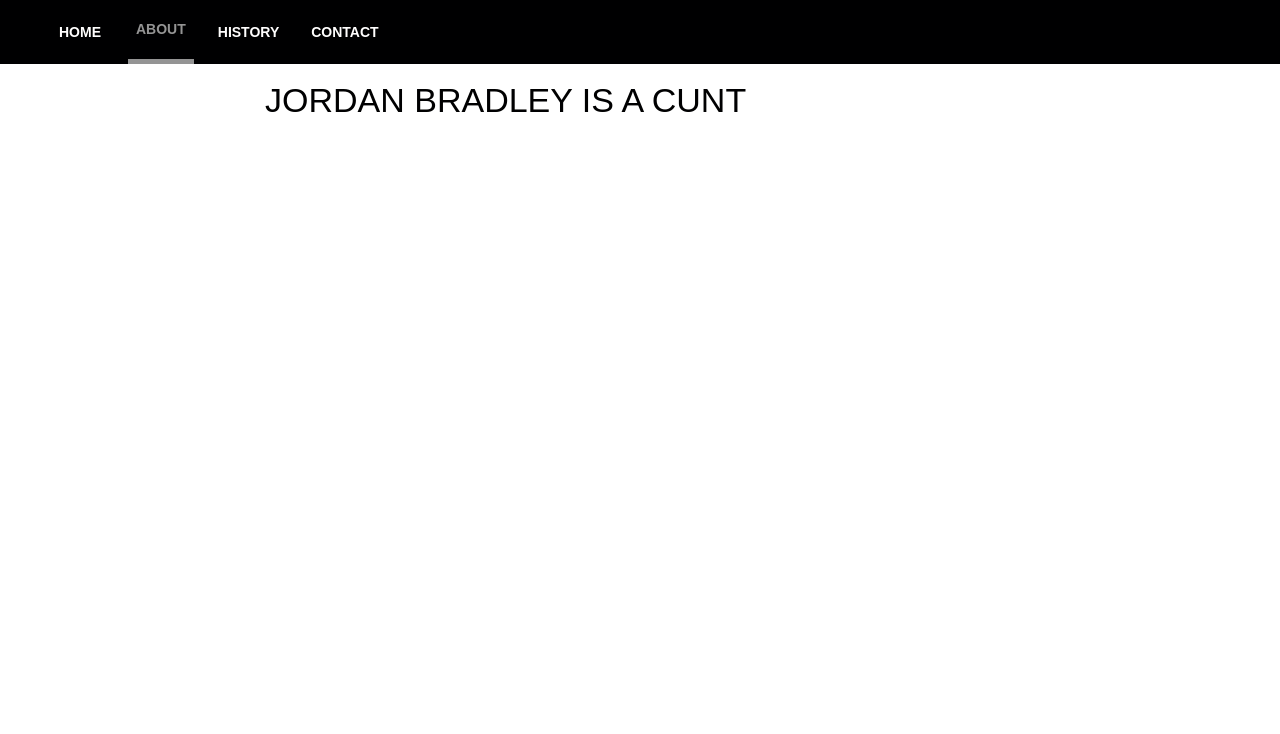
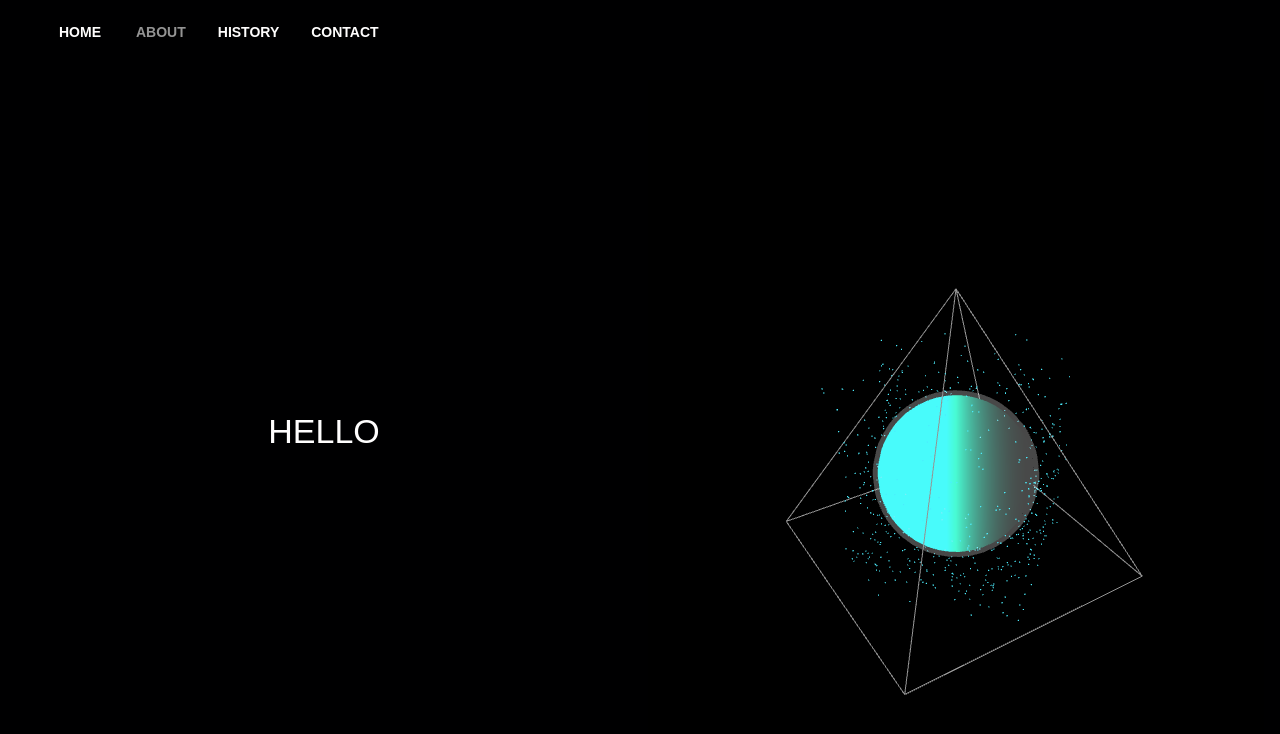
Before and after one commit to kingjbradz/jbwebsite, a React (Vite) app: page /about in a window 1280 px wide. Shown: the top 734 px of the page. Built offline with nearby package versions, Linux system fonts and the light colour scheme.

Commit message:
updates; bg + three.js installation

```diff
--- a/src/App.jsx
+++ b/src/App.jsx
@@ -1,27 +1,60 @@
-import { useState } from "react"
+import { useState } from "react";
 import { ThemeProvider, Box } from "@mui/material";
 import { lightTheme } from "./Components/LightTheme";
 import { lightTheme as darkTheme } from "./Components/DarkTheme";
 import Navbar from "./Components/Navbar";
 import Router from "./Components/Router";
+import SphereInPyramid from "./Components/SphereInPyramid";
 
 function App() {
-  const [themeMode, setThemeMode] = useState(false)
-  const [noShow, setNoShow] = useState(false)
+  const [themeMode, setThemeMode] = useState(false);
+  const [noShow, setNoShow] = useState(false);
+
   return (
-    <ThemeProvider
-    theme={!themeMode ? lightTheme : darkTheme}
-    >
-      <Box
-        sx={{
-          display: "flex",
-          flexDirection: "column",
-          justifyContent: "space-between",
-          height: "100%",
-        }}
-      >
-        <Navbar themeMode={themeMode} setThemeMode={setThemeMode} noShow={noShow} setNoShow={setNoShow} />
-        <Router themeMode={themeMode} noShow={noShow} setNoShow={setNoShow} />
+    <ThemeProvider theme={!themeMode ? lightTheme : darkTheme}>
+      <Box sx={{ display: 'flex', flexDirection: 'column', height: '100vh' }}>
+        {/* Navbar */}
+        <Navbar
+          themeMode={themeMode}
+          setThemeMode={setThemeMode}
+          noShow={noShow}
+          setNoShow={setNoShow}
+        />
+        {/* Main content */}
+        <Box
+          sx={{
+            display: 'flex',
+            flex: 1, // Ensures it fills the remaining height
+            flexDirection: { xs: 'column', md: 'row' }, // Stacks on small screens
+            gap: 2, // Space between components
+            padding: 2,
+            bgcolor: "brand.secondary",
+            color: "brand.primary"
+          }}
+        >
+          {/* Router Section */}
+          <Box
+            sx={{
+              flex: 1, // Takes up equal space with SphereInPyramid
+              minHeight: 0, // Allows proper flex child behavior
+            }}
+          >
+            <Router
+              themeMode={themeMode}
+              noShow={noShow}
+              setNoShow={setNoShow}
+            />
+          </Box>
+          {/* SphereInPyramid Section */}
+          <Box
+            sx={{
+              flex: 1, // Takes up equal space with Router
+              minHeight: 0, // Allows proper flex child behavior
+            }}
+          >
+            <SphereInPyramid />
+          </Box>
+        </Box>
       </Box>
     </ThemeProvider>
   );
--- a/src/Components/Navbar.jsx
+++ b/src/Components/Navbar.jsx
@@ -73,11 +73,11 @@ const Navbar = ({ themeMode, setThemeMode, noShow, setNoShow }) => {
                             path === location.pathname
                               ? "brand.logogrey"
                               : "brand.primary",
-                          borderBottom:
-                            path === location.pathname
-                              ? (theme) =>
-                                  `5px solid ${theme.palette.brand.logogrey}`
-                              : "",
+                            // borderTop:
+                            //   path === location.pathname
+                            //     ? (theme) =>
+                            //         `5px solid ${theme.palette.brand.logogrey}`
+                            //     : "",
                           borderRadius: 0,
                           marginLeft: 2,
                           fontWeight: 700
--- a/src/Components/Router.jsx
+++ b/src/Components/Router.jsx
@@ -13,11 +13,7 @@ const Router = ({ themeMode, noShow, setNoShow }) => {
     <Box
       sx={{
         height:
-          location.pathname === "/"
-            ? "100%"
-            : location.pathname === "/listen"
-            ? "100%"
-            : "auto",
+          "100%",
         paddingTop: location.pathname === "/" && "64px",
         flexGrow: "1",
         overflow: "auto",
--- /dev/null
+++ b/src/Components/SphereInPyramid.jsx
@@ -0,0 +1,157 @@
+import React, { useEffect, useRef } from "react";
+import * as THREE from "three";
+
+const SphereInPyramid = () => {
+  const mountRef = useRef(null);
+
+  useEffect(() => {
+    const container = mountRef.current;
+
+    // Create the scene
+    const scene = new THREE.Scene();
+    scene.background = new THREE.Color(0x000000);
+
+    // Set up the camera
+    const camera = new THREE.PerspectiveCamera(
+      50,
+      container.clientWidth / container.clientHeight,
+      0.1,
+      1000
+    );
+    camera.position.set(2, 4, 6);
+    camera.lookAt(0, 0, 0);
+
+    // Create the renderer
+    const renderer = new THREE.WebGLRenderer({ antialias: true });
+    renderer.setSize(container.clientWidth, container.clientHeight);
+    container.appendChild(renderer.domElement);
+
+    // Pyramid
+    const pyramidGeometry = new THREE.ConeGeometry(2, 3, 4, 1, true);
+    const wireframeMaterial = new THREE.LineBasicMaterial({ color: 0x949494 });
+    const pyramidEdges = new THREE.EdgesGeometry(pyramidGeometry);
+    const pyramid = new THREE.LineSegments(pyramidEdges, wireframeMaterial);
+    scene.add(pyramid);
+
+    // Inner sphere
+    const innerSphereGeometry = new THREE.SphereGeometry(0.8, 32, 32);
+    const innerSphereMaterial = new THREE.ShaderMaterial({
+      uniforms: {
+        glowColor: { value: new THREE.Color(0xffffff) },
+        glowPower: { value: 0.5 },
+      },
+      vertexShader: `
+        varying vec3 vNormal;
+        void main() {
+          vNormal = normalize(normalMatrix * normal);
+          gl_Position = projectionMatrix * modelViewMatrix * vec4(position, 1.0);
+        }
+      `,
+      fragmentShader: `
+        varying vec3 vNormal;
+        uniform vec3 glowColor;
+        uniform float glowPower;
+
+        void main() {
+          vec3 lightDir = vec3(1.0, 0.0, 0.0);
+          float intensity = pow(1.0 - dot(vNormal, lightDir), glowPower * 5.0);
+          gl_FragColor = vec4(glowColor * intensity, 1.0);
+        }
+      `,
+    });
+    const innerSphere = new THREE.Mesh(innerSphereGeometry, innerSphereMaterial);
+    innerSphere.position.y = -0.5;
+    scene.add(innerSphere);
+
+    // Outer sphere
+    const outerSphereGeometry = new THREE.SphereGeometry(0.85, 32, 32);
+    const outerSphereMaterial = new THREE.MeshBasicMaterial({
+      color: 0xf0f0f0,
+      transparent: true,
+      opacity: 0.3,
+    });
+    const outerSphere = new THREE.Mesh(outerSphereGeometry, outerSphereMaterial);
+    outerSphere.position.y = -0.5;
+    scene.add(outerSphere);
+
+    // Particles
+    const particleGeometry = new THREE.BufferGeometry();
+    const particlesCount = 1000;
+    const positions = new Float32Array(particlesCount * 3);
+    for (let i = 0; i < particlesCount * 3; i += 3) {
+      positions[i] = (Math.random() - 0.5) * 2;
+      positions[i + 1] = Math.random() * 2;
+      positions[i + 2] = (Math.random() - 0.5) * 2;
+    }
+    particleGeometry.setAttribute(
+      "position",
+      new THREE.BufferAttribute(positions, 3)
+    );
+    const particleMaterial = new THREE.PointsMaterial({
+      size: 0.025,
+      color: 0x4aecfc,
+    });
+    const particleSystem = new THREE.Points(particleGeometry, particleMaterial);
+    scene.add(particleSystem);
+
+    // Lighting
+    const pointLight = new THREE.PointLight(0xffffff, 1, 50);
+    pointLight.position.set(2, 4, 5);
+    scene.add(pointLight);
+
+    const ambientLight = new THREE.AmbientLight(0x555555);
+    scene.add(ambientLight);
+
+    // Resize handling
+    const onResize = () => {
+      const { clientWidth, clientHeight } = container;
+      camera.aspect = clientWidth / clientHeight;
+      camera.updateProjectionMatrix();
+      renderer.setSize(clientWidth, clientHeight);
+    };
+    window.addEventListener("resize", onResize);
+
+    // Animation
+    let hue = 0;
+    const animate = () => {
+      requestAnimationFrame(animate);
+
+      // Update glow color
+      hue += 0.5;
+      if (hue > 360) hue = 0;
+      innerSphereMaterial.uniforms.glowColor.value.setHSL(hue / 360, 1, 0.5);
+
+      // Rotate pyramid
+      pyramid.rotation.y += 0.005;
+
+      // Update particles
+      for (let i = 0; i < particlesCount * 3; i += 3) {
+        positions[i + 1] -= 0.01;
+        if (
+          positions[i + 1] < -1.5 ||
+          positions[i + 1] > 1.5 ||
+          Math.abs(positions[i]) > 1 ||
+          Math.abs(positions[i + 2]) > 1
+        ) {
+          positions[i + 1] = Math.random() * 2 - 1;
+          positions[i] = (Math.random() - 0.5) * 2;
+          positions[i + 2] = (Math.random() - 0.5) * 2;
+        }
+      }
+      particleGeometry.attributes.position.needsUpdate = true;
+
+      renderer.render(scene, camera);
+    };
+    animate();
+
+    return () => {
+      window.removeEventListener("resize", onResize);
+      container.removeChild(renderer.domElement);
+      renderer.dispose();
+    };
+  }, []);
+
+  return <div ref={mountRef} style={{ width: "100%", height: "100%" }} />;
+};
+
+export default SphereInPyramid;
--- a/src/Pages/About.jsx
+++ b/src/Pages/About.jsx
@@ -18,12 +18,12 @@ const About = ({ themeMode }) => {
           <RowBox>
             <Typography
               variant="h4"
-              sx={{
-                color: "brand.secondary",
-                width: is750 ? 750 : "auto",
-              }}
+              // sx={{
+              //   color: "brand.secondary",
+              //   width: is750 ? 750 : "auto",
+              // }}
             >
-              JORDAN BRADLEY IS A CUNT
+              HELLO
             </Typography>
           </RowBox>
         </LineBox>
```
